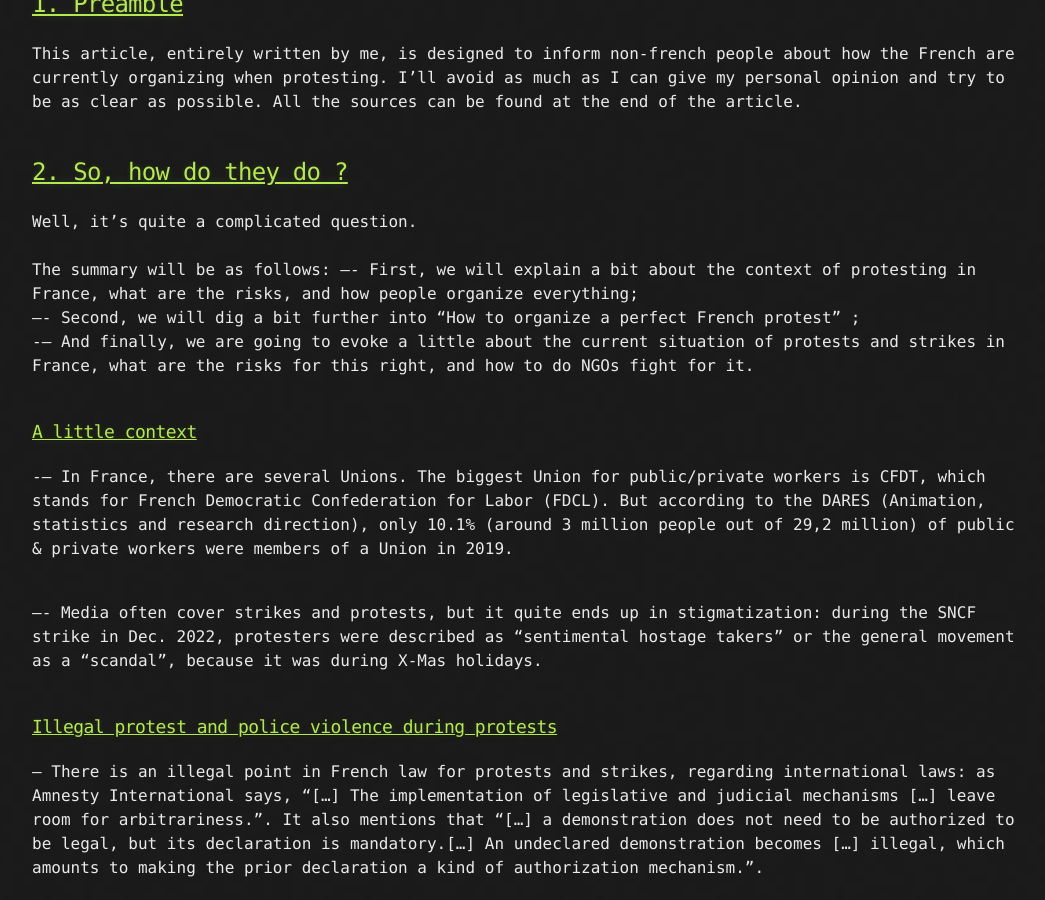
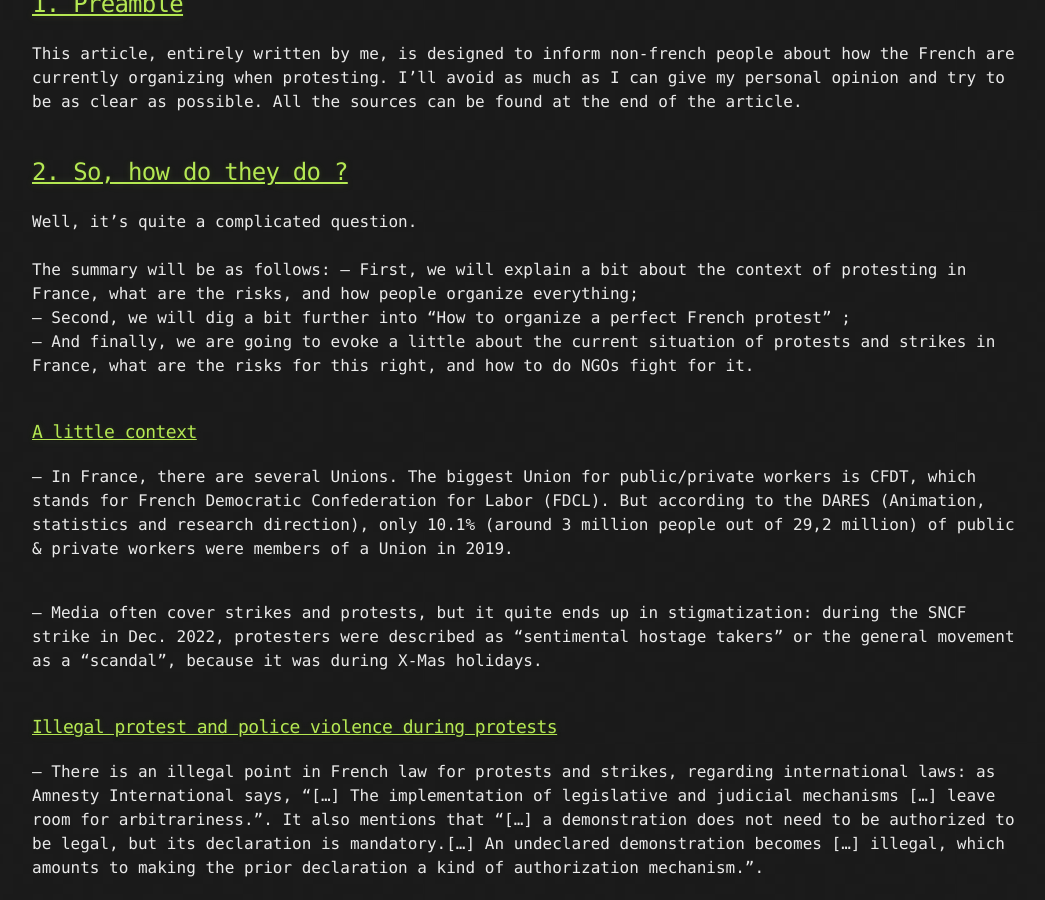
Before and after one commit to maelansecu/maelansecu.github.io, a Jekyll site: the page built from articles/how_do_french_protesters.md, in a window 1280 px wide and 900 px high, scrolled down 321 px. Shown: the whole window, without its empty margins (108-1153 px from the left). Built offline with Jekyll 4.4.1, drawn with Linux system fonts in a browser that asks for light colours; our own code applies the rules of GitHub Pages for plain Markdown files.

```diff
--- a/articles/how_do_french_protesters.md
+++ b/articles/how_do_french_protesters.md
@@ -15,16 +15,16 @@ This article, entirely written by me, is designed to inform non-french people ab
 
 Well, it’s quite a complicated question.<br><br>
 The summary will be as follows:
-–- First, we will explain a bit about the context of protesting in France, what are the risks, and how people organize everything; <br>
-–- Second, we will dig a bit further into “How to organize a perfect French protest” ; <br>
--– And finally, we are going to evoke a little about the current situation of protests and strikes in France, what are the risks for this right, and how to do NGOs fight for it. <br>
+-- First, we will explain a bit about the context of protesting in France, what are the risks, and how people organize everything; <br>
+-- Second, we will dig a bit further into “How to organize a perfect French protest” ; <br>
+-- And finally, we are going to evoke a little about the current situation of protests and strikes in France, what are the risks for this right, and how to do NGOs fight for it. <br>
 <br>
 
 ### <ins> A little context </ins>
 
--– In France, there are several Unions. The biggest Union for public/private workers is CFDT, which stands for French Democratic Confederation for Labor (FDCL). But according to the DARES (Animation, statistics and research direction), only 10.1% (around 3 million people out of 29,2 million) of public & private workers were members of a Union in 2019.<br><br>
+-- In France, there are several Unions. The biggest Union for public/private workers is CFDT, which stands for French Democratic Confederation for Labor (FDCL). But according to the DARES (Animation, statistics and research direction), only 10.1% (around 3 million people out of 29,2 million) of public & private workers were members of a Union in 2019.<br><br>
 
-–- Media often cover strikes and protests, but it quite ends up in stigmatization: during the SNCF strike in Dec. 2022, protesters were described as “sentimental hostage takers” or the general movement as a “scandal”, because it was during X-Mas holidays.<br><br>
+-- Media often cover strikes and protests, but it quite ends up in stigmatization: during the SNCF strike in Dec. 2022, protesters were described as “sentimental hostage takers” or the general movement as a “scandal”, because it was during X-Mas holidays.<br><br>
 
 ### <ins> Illegal protest and police violence during protests </ins>
 
```
